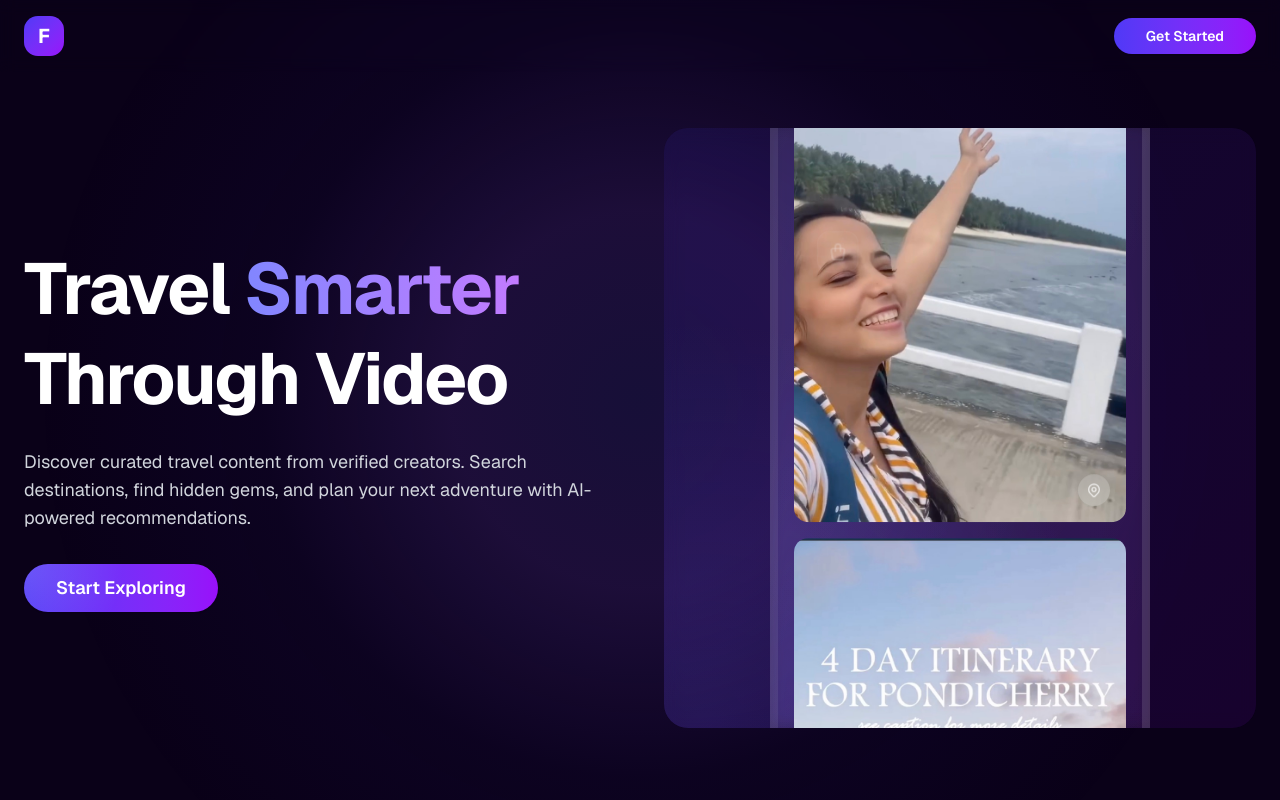
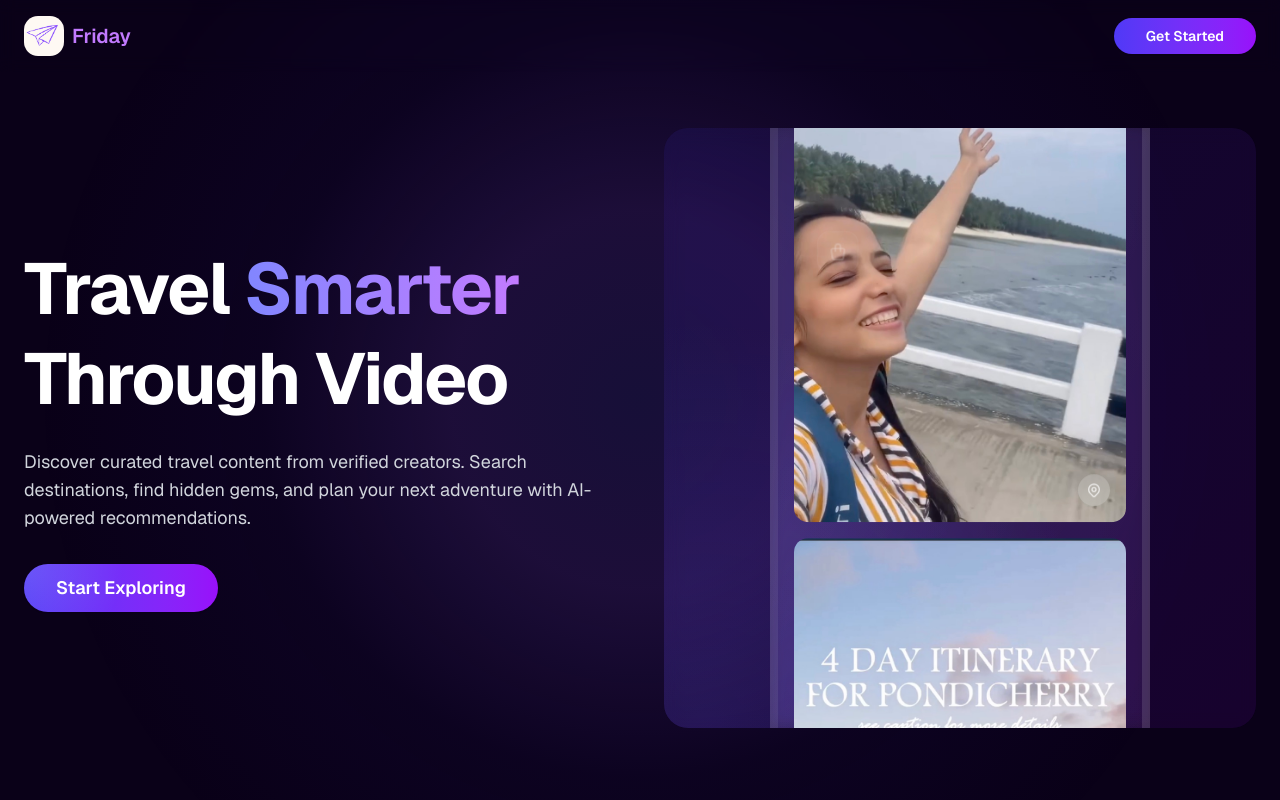
Before and after one commit to ycocerious/friday, a Next.js app: page /landing in a window 1280 px wide. Shown: the top 800 px of the page. Built offline with nearby package versions, Linux system fonts and the light colour scheme.

Commit message:
added logo in landing page

```diff
--- a/src/app/landing/page.tsx
+++ b/src/app/landing/page.tsx
@@ -73,10 +73,17 @@ export default function LandingPage() {
               <motion.div
                 initial={{ scale: 0 }}
                 animate={{ scale: 1 }}
-                className="flex h-10 w-10 items-center justify-center rounded-xl bg-gradient-to-br from-indigo-600 to-purple-600"
+                className="flex h-10 w-10 items-center justify-center"
               >
-                <span className="text-xl font-bold text-white">F</span>
+                <img
+                  src="/logo.png"
+                  alt="Friday Logo"
+                  className="h-full w-full rounded-xl object-contain"
+                />
               </motion.div>
+              <span className="text-xl font-semibold text-purple-400">
+                Friday
+              </span>
             </div>
             <motion.div
               initial={{ opacity: 0, y: -20 }}
```
